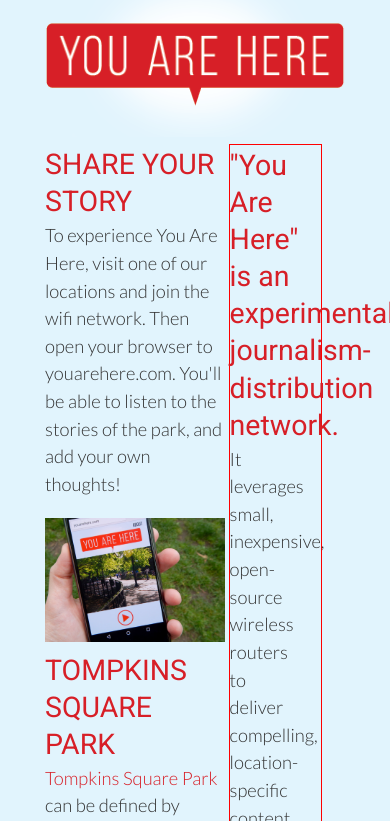
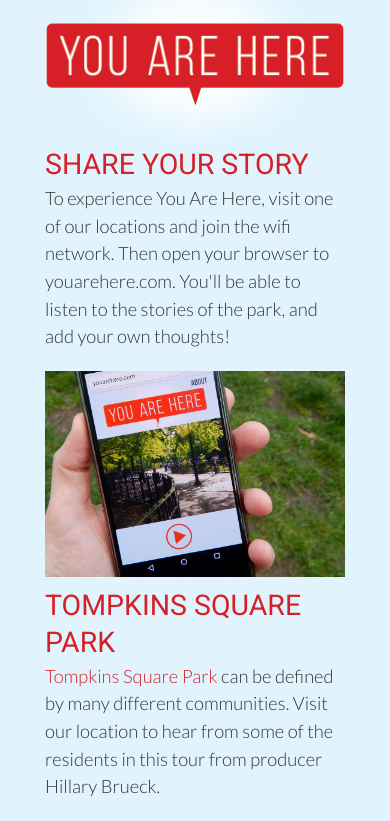
Before and after one commit to TowCenter/YouAreHere, a Jekyll site: the page built from index.html, in a window 390 px wide. Shown: the top 821 px of the page. Built offline with Jekyll 4.4.1, drawn with Linux system fonts in a browser that asks for light colours; nearby versions of some CDN libraries; some web fonts are replaced; library files that are not in the unit come from our copies; comment, search, counter and statistics services are not loaded; grey boxes are pictures that could not be loaded.

Commit message:
Update style.css

```diff
--- a/assets/themes/bootstrap-3/css/style.css
+++ b/assets/themes/bootstrap-3/css/style.css
@@ -408,7 +408,7 @@
 ================================================== */
 
 /* Smaller than standard 960 (devices and browsers) (max-width: 959px) */
-@media only screen and (max-width: 1100px) {
+@media only screen and (max-width: 1150px) {
  .sidebar {
     max-width: none;
     width:31%;
@@ -445,6 +445,7 @@
   }
   .content{
      width:100%;
+     max-width: none;
   }
   }
 }
@@ -473,6 +474,7 @@
   }
   .sidebar {
     max-width: none;
+    width:100%;
     padding: 0 30px 0 0;
   }
   .sidebar div {
@@ -485,6 +487,10 @@
   }
   header .social {
     display: block;
+  }
+  .content{
+     width:100%;
+     max-width: none;
   }
 }
 
@@ -501,6 +507,8 @@
   }
   .content {
     padding: 0;
+    width:100%;
+    max-width: none;
   }
   #footer p {
     font-size: .5em;
@@ -511,6 +519,7 @@
  .sidebar {
     max-width: none;
     padding: 0 30px 0 0;
+    width:100%;
   }
   #thislogo{
       margin-top:-30px;
@@ -527,6 +536,8 @@
   }
   .content {
     padding: 0;
+    width:100%;
+    max-width: none;
   }
   #footer p {
     font-size: .5em;
@@ -534,6 +545,7 @@
  .sidebar {
     max-width: none;
     padding: 0 30px 0 0;
+    width:100%;
   }
   #thislogo{
       width:100%;
```
